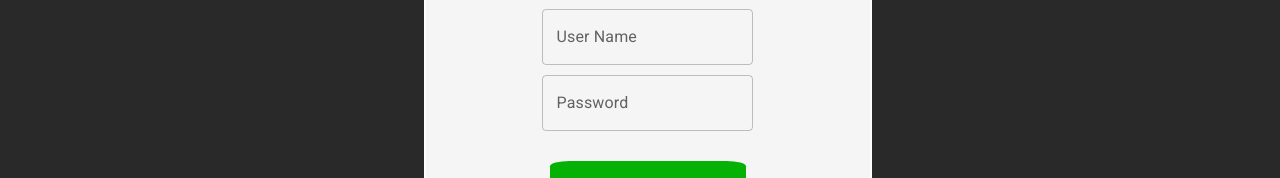
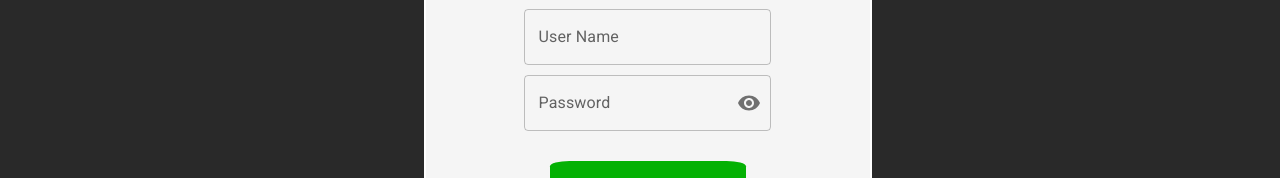
Before and after one commit to mrandypratt/workout-log-client, a React (Create React App) app: page /register in a window 1280 px wide. Shown: the part 305-483 px from the top of the page. Built offline with nearby package versions, Linux system fonts and the light colour scheme.

Commit message:
Updated Password Fields to toggle visibility

```diff
--- /dev/null
+++ b/src/components/PasswordToggleVis.tsx
@@ -0,0 +1,36 @@
+import { Visibility, VisibilityOff } from "@mui/icons-material";
+import { FormControl, IconButton, InputAdornment, InputLabel, OutlinedInput } from "@mui/material";
+import { useState } from 'react';
+
+export const PasswordToggleVis = () => {
+  const [showPassword, setShowPassword] = useState(false);
+
+  const handleClickShowPassword = () => setShowPassword((show) => !show);
+
+  const handleMouseDownPassword = (event: React.MouseEvent<HTMLButtonElement>) => {
+    event.preventDefault();
+  };
+
+  return (
+    <FormControl sx={{ width: "100%" }} variant="outlined">
+    <InputLabel htmlFor="outlined-adornment-password">Password</InputLabel>
+    <OutlinedInput
+      id="outlined-adornment-password"
+      type={showPassword ? 'text' : 'password'}
+      endAdornment={
+        <InputAdornment position="end">
+          <IconButton
+            aria-label="toggle password visibility"
+            onClick={handleClickShowPassword}
+            onMouseDown={handleMouseDownPassword}
+            edge="end"
+          >
+            {showPassword ? <VisibilityOff /> : <Visibility />}
+          </IconButton>
+        </InputAdornment>
+      }
+      label="Password"
+    />
+  </FormControl>
+  )
+}
--- a/src/styles/Home.css
+++ b/src/styles/Home.css
@@ -41,6 +41,7 @@
 }
 
 .text-field-container {
+  width: 100%;
   margin-bottom: 10px;
 }
 
--- a/src/styles/Register.css
+++ b/src/styles/Register.css
@@ -41,6 +41,7 @@
 }
 
 .text-field-container {
+  width: 100%;
   margin-bottom: 10px;
 }
 
--- a/src/views/Home.tsx
+++ b/src/views/Home.tsx
@@ -4,6 +4,7 @@ import { Navbar } from "../components/Navbar";
 import TextField from '@mui/material/TextField';
 import "../styles/Home.css"
 import { getServerURL } from "../functions/getURL";
+import { PasswordToggleVis } from "../components/PasswordToggleVis";
 
 export const Home = () => {
   const [username, setUsername] = useState<string>("");
@@ -73,17 +74,12 @@ export const Home = () => {
                 label="User Name"
                 variant="outlined"
                 onChange={updateUsername}
+                style={{width: "100%"}}
                 />
             </div>
 
             <div className="text-field-container">
-              <TextField
-                id="outlined-password-input"
-                label="Password"
-                type="password"
-                autoComplete="current-password"
-                onChange={updatePassword}
-              />
+              <PasswordToggleVis/>
             </div>
 
             <button
--- a/src/views/Register.tsx
+++ b/src/views/Register.tsx
@@ -3,6 +3,7 @@ import { Navbar } from "../components/Navbar";
 import TextField from '@mui/material/TextField';
 import "../styles/Home.css"
 import { getServerURL } from "../functions/getURL";
+import { PasswordToggleVis } from "../components/PasswordToggleVis";
 
 export const Register = () => {
   const [username, setUsername] = useState<string>("");
@@ -69,17 +70,12 @@ export const Register = () => {
                 label="User Name"
                 variant="outlined"
                 onChange={updateUsername}
+                style={{width: "100%"}}
                 />
             </div>
 
             <div className="text-field-container">
-              <TextField
-                id="outlined-password-input"
-                label="Password"
-                type="password"
-                autoComplete="current-password"
-                onChange={updatePassword}
-              />
+              <PasswordToggleVis/>
             </div>
 
             <button
```
